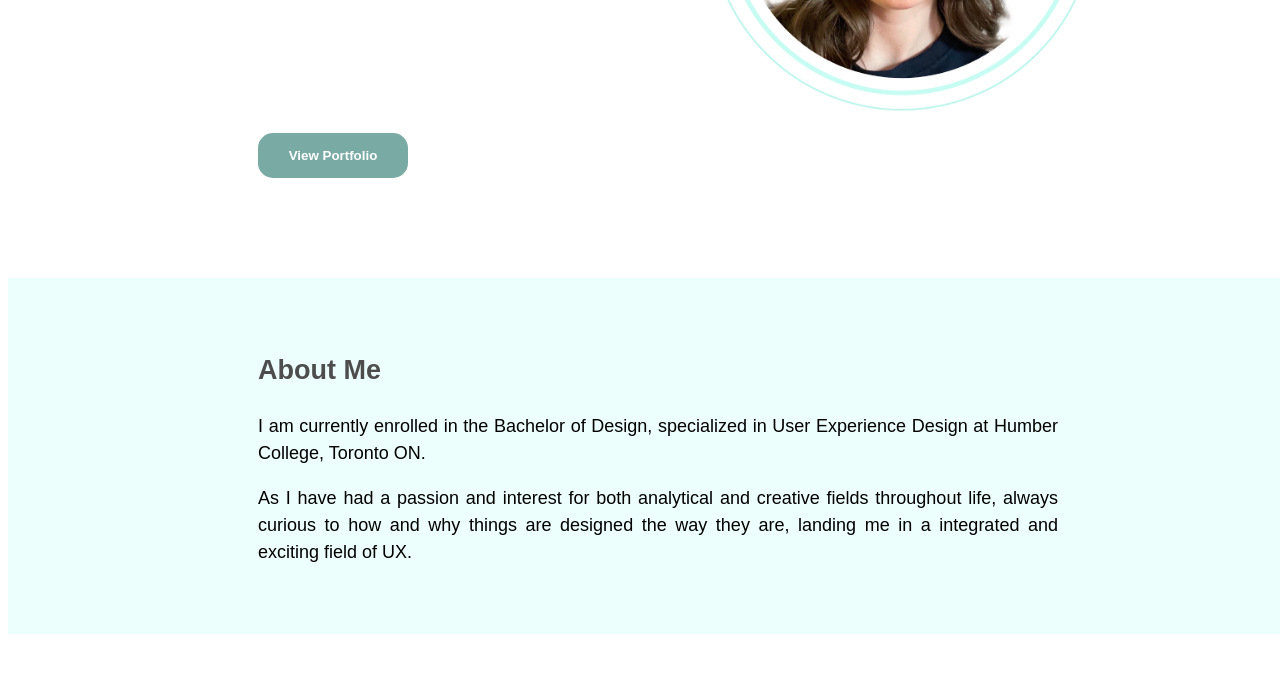
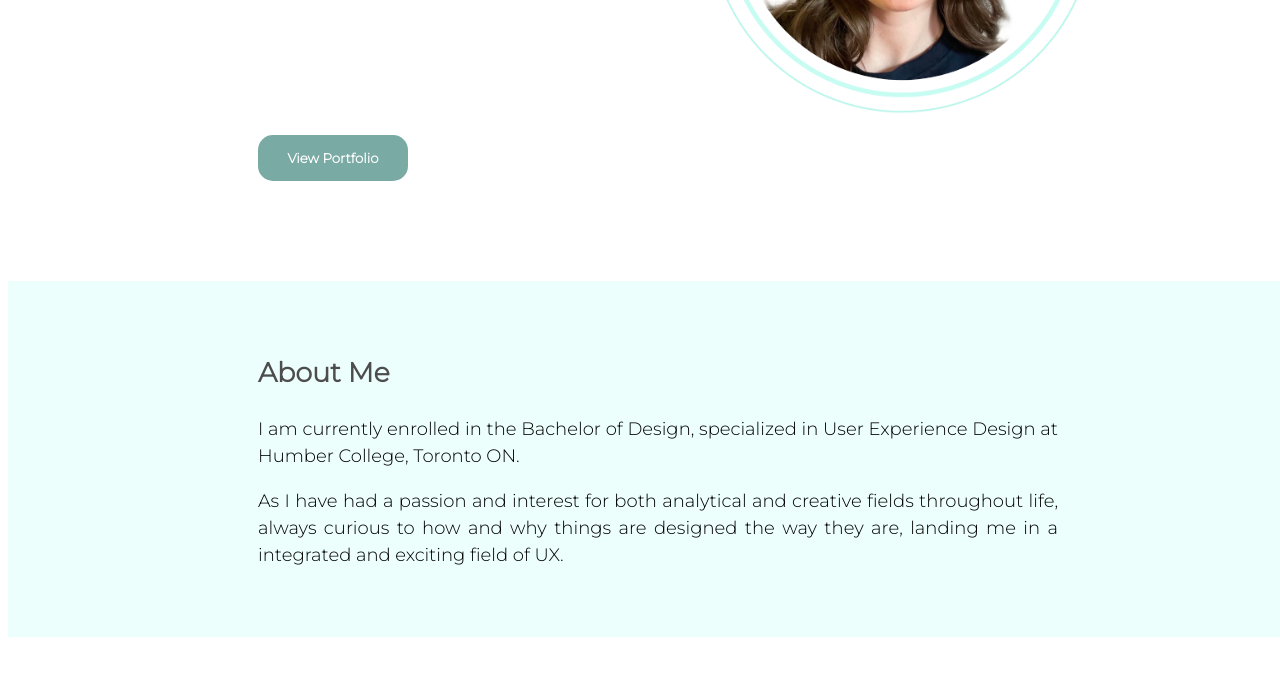
Before and after one commit to Olivia-Todd8/Olivia-Todd-Portfolio, a plain HTML site: page Assignment 4/index.html in a window 1280 px wide. Shown: the part 408-1101 px from the top of the page. Drawn offline with Linux system fonts and the light colour scheme.

Commit message:
Add files via upload

```diff
--- a/Assignment 4/index.html
+++ b/Assignment 4/index.html
@@ -5,6 +5,9 @@
     <meta charset="UTF-8">
     <meta http-equiv="X-UA-Compatible" content="IE=edge">
     <meta name="viewport" content="width=device-width, initial-scale=1.0">
+    <link rel="preconnect" href="https://fonts.googleapis.com">
+<link rel="preconnect" href="https://fonts.gstatic.com" crossorigin>
+<link href="https://fonts.googleapis.com/css2?family=Montserrat:wght@300&family=Nunito:wght@300&family=Poppins:wght@200;300&family=Rubik&display=swap" rel="stylesheet">
     <link rel="stylesheet" href="style3.css">
     <title>Olivia Todd Portfolio</title>
 </head>
--- a/Assignment 4/style3.css
+++ b/Assignment 4/style3.css
@@ -1,9 +1,8 @@
 /* typography */
 
 * {
-    font-family: sans-serif;
+    font-family: 'Montserrat', sans-serif;
     width: 100%;
-    /* box-sizing: content-box;  */
 }
 
 
@@ -21,7 +20,6 @@ h3 {
     color: rgb(77, 77, 77);
     font-weight: lighter;
 }
-
 
 /* flex element for nav */
 
@@ -115,7 +113,6 @@ button {
     margin-bottom: 100px;
 }
 
-
 /* pseudo class selectors */
 
 a:link {
@@ -152,7 +149,6 @@ a {
 .heading1 {
     margin-left: 250px;
     font-size: 200%;
-
 }
 
 .heading2 {
@@ -208,7 +204,6 @@ table {
     padding-bottom: 100px;
 }
 
-
 /*  table element */
 
 table {
@@ -255,8 +250,6 @@ td,th {
 }
 
 /* flexbox element  */
-
-
 
 .tileWidth {
     width: 35%;
@@ -375,7 +368,7 @@ figcaption{
       }
     }
 
-
+    /* fluid grid  */
 
 @media screen and (min-width: 701px){
    .flexTiles {
```
Also changed, not shown: images/Art.png (added), images/Contact Images.png (added), images/Defining UX.png (added), images/Devices.png (added), images/Icons.png (added), images/Lightbulb.png (added), images/Magifyglass.png (added), images/My Humber.png (added), images/Partypalooza .png (added), images/Profile Pic.png (added), images/Skills Image.png (added), images/Sprightly Salads.png (added), images/img 1.jpeg (added).
